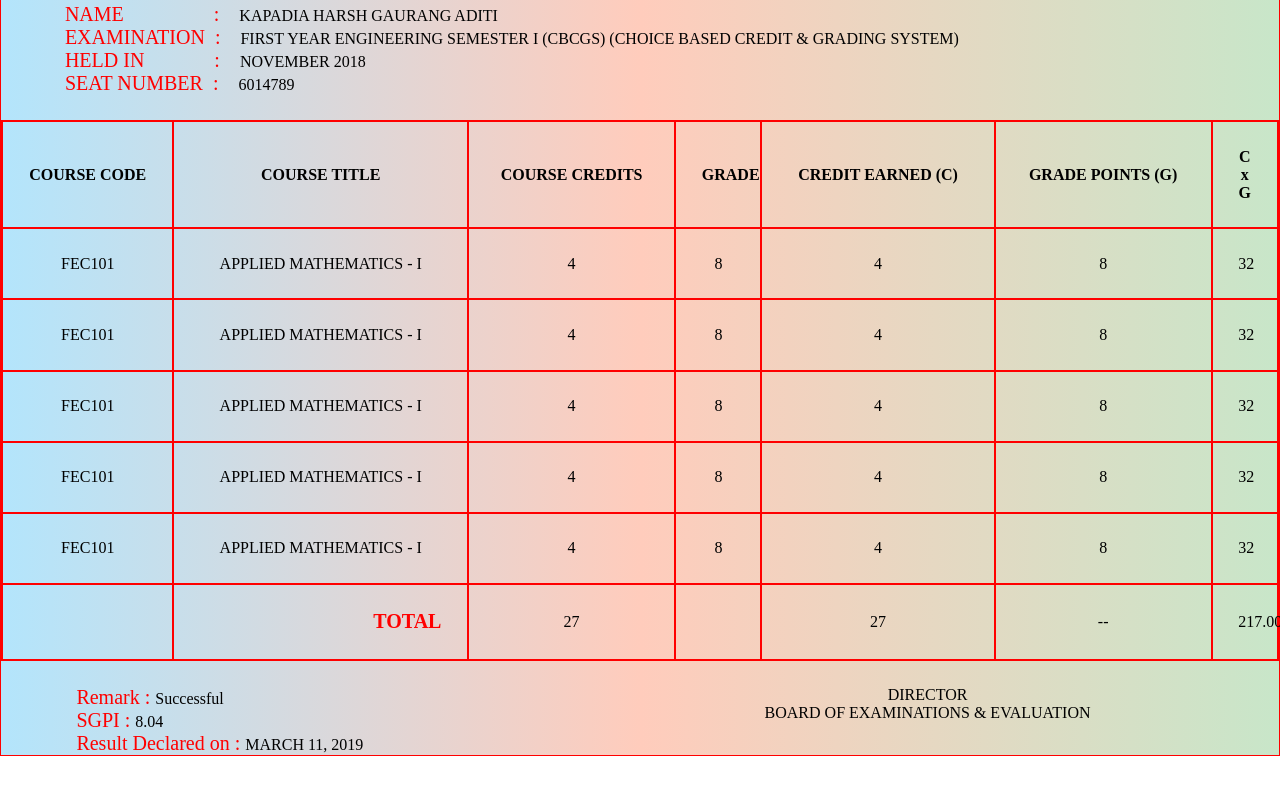
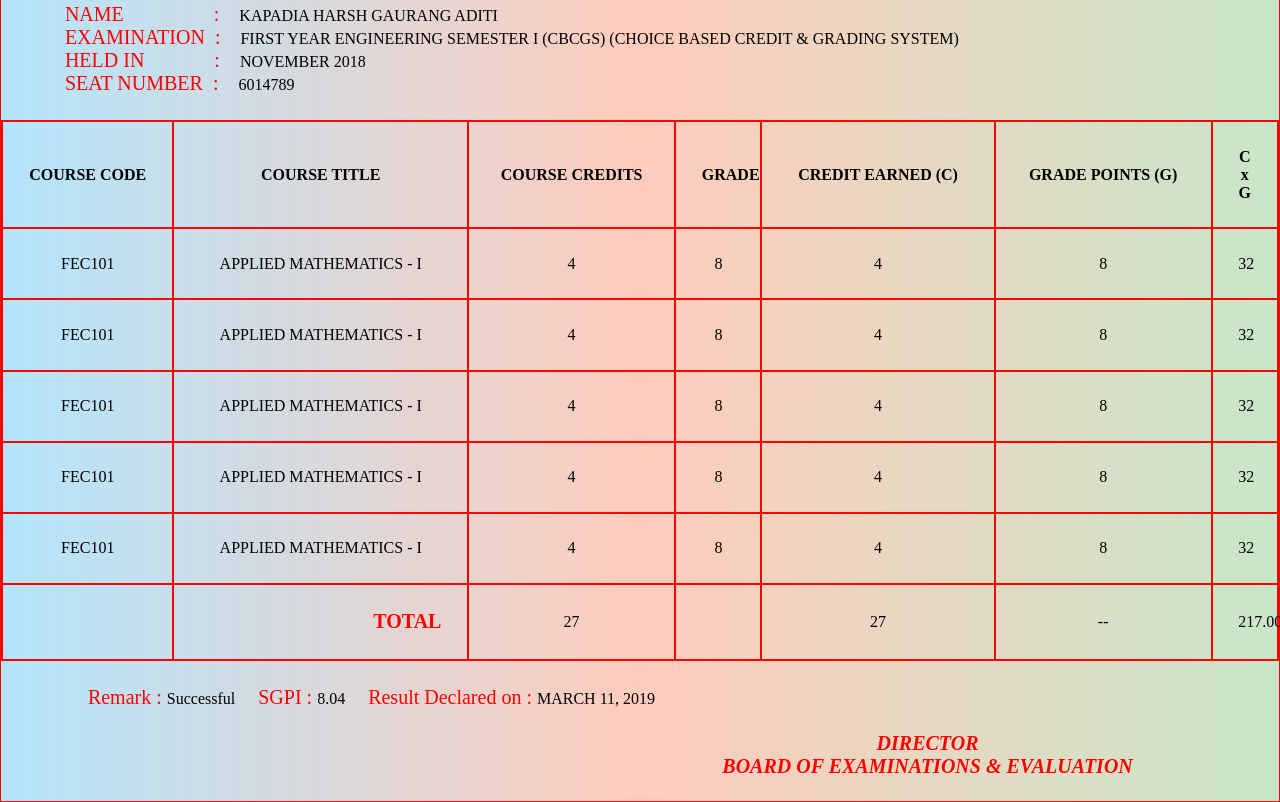
Before and after one commit to HarshKapadia2/sample-marksheet, a plain HTML site: page index.html in a window 1280 px wide. Shown: the part 126-928 px from the top of the page. Before the commit the page ends 882 px from the top, so only its background shows below. Drawn offline with Linux system fonts and the light colour scheme.

Commit message:
:hammer: refactor: Improve salutation

```diff
--- a/index.html
+++ b/index.html
@@ -138,9 +138,11 @@
 				</div>
 			</div>
 
-			<div class="salutation">
-				<div>DIRECTOR</div>
-				<div>BOARD OF EXAMINATIONS & EVALUATION</div>
+			<div class="salutation-outer">
+				<div class="salutation-inner">
+					<div>DIRECTOR</div>
+					<div>BOARD OF EXAMINATIONS & EVALUATION</div>
+				</div>
 			</div>
 		</section>
 	</body>
--- a/static/css/style.css
+++ b/static/css/style.css
@@ -91,14 +91,14 @@ td, th
 .end-section
 {
 	display: flex;
+	flex-direction: column;
 	width: 90%;
 	margin: auto;
 }
 
 .end-section-data
 {
-	/* display: flex; */
-	flex: 0.5;
+	display: flex;
 }
 
 .end-data-set
@@ -108,8 +108,19 @@ td, th
 	padding-left: 2%;
 }
 
-.salutation
+.salutation-outer
 {
+	padding: 2% 0;
+	display: flex;
+	justify-content: flex-end;
+}
+
+.salutation-inner
+{
+	width: 50%;
+	color: red;
+	font-style: italic;
+	font-size: 20px;
+	font-weight: bold;
 	text-align: center;
-	flex: 0.5;
 }
```
